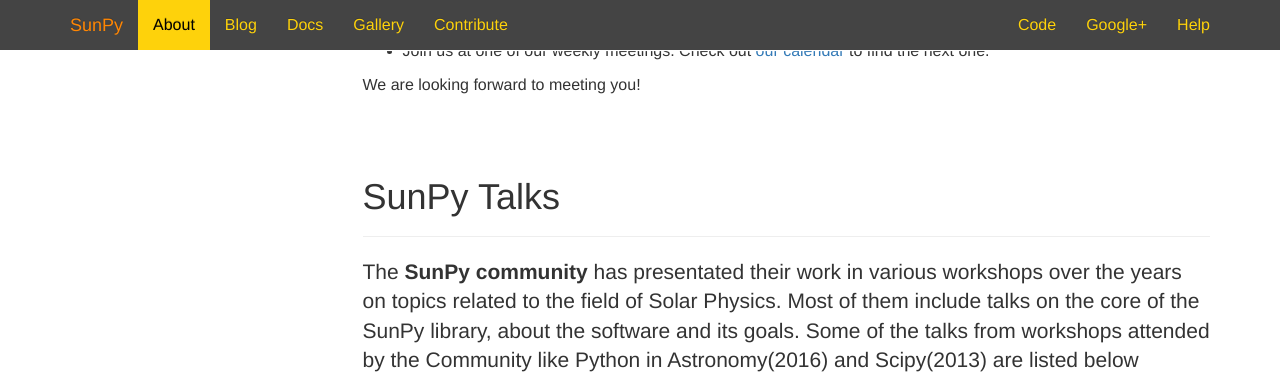
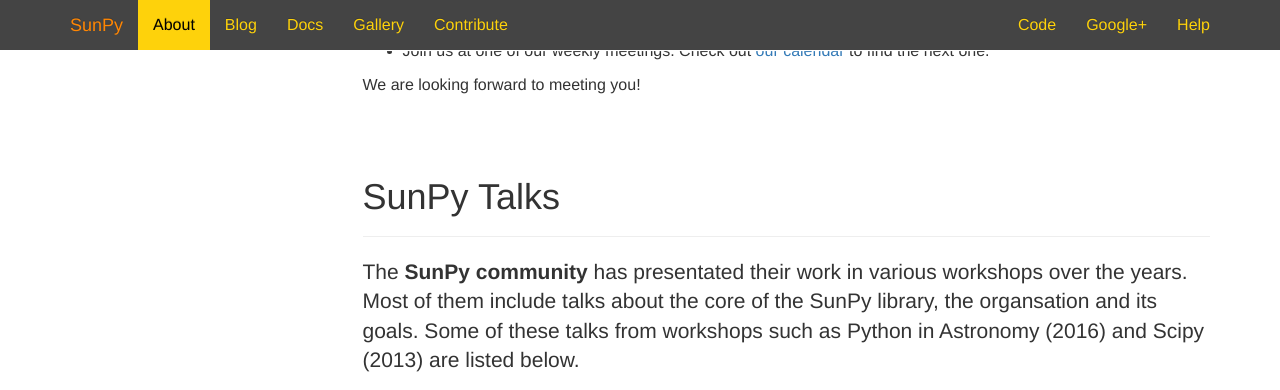
Before and after one commit to sunpy/sunpy.org, a Jekyll site: the page built from about.html, in a window 1280 px wide and 900 px high, scrolled down 1988 px, cut to the strip 0-390 px from the top of the window. Built offline with Jekyll 4.4.1, drawn with Linux system fonts in a browser that asks for light colours; comment, search, counter and statistics services are not loaded; some of the changed text lies outside the part shown.

Commit message:
Minor English Corrections

```diff
--- a/about.html
+++ b/about.html
@@ -17,7 +17,7 @@
   physics. SunPy is meant to be a free alternative to the
   <a href="http://www.lmsal.com/solarsoft/">SolarSoft</a> data analysis environment which
   is based on the <a href="http://www.exelisvis.com/ProductsServices/IDL.aspx">IDL</a>
-  scientific programming language sold by Exelis. Though SolarSoft is open-source IDL
+  scientific programming language sold by Exelis. Though SolarSoft is open-source, IDL
   is not and can be prohibitively expensive.
   The aim of the SunPy project is to provide the software tools necessary so that anyone
   can analyze solar data. SunPy is written using the <a href="http://www.python.org">Python
@@ -114,8 +114,9 @@
   <div class="page-header">
     <h1 id="talks">SunPy Talks </h1>
   </div>
-  <p class="lead">The <b>SunPy community</b> has presentated their work in various workshops over the years on topics related to the field of Solar Physics. Most of them include talks on the core of the SunPy library, about the software and its goals.
-   Some of the talks from workshops attended by the Community like Python in Astronomy(2016) and Scipy(2013) are listed below </p>
+  <p class="lead">The <b>SunPy community</b> has presentated their work in various workshops over the years.
+    Most of them include talks about the core of the SunPy library, the organsation and its goals.
+    Some of these talks from workshops such as Python in Astronomy (2016) and Scipy (2013) are listed below. </p>
 
 
 <div class="youtube-wrapper" style="padding-bottom:20px;
@@ -135,8 +136,7 @@
 
 <h3> Presentations </h3>
 <p>
-The community hosts many presentations related to this field.
-Some of the presentations are hosted on <a href="https://github.com/sunpy/presentations">SunPy Presentations</a>
+The community has done many presentations and some are hosted on <a href="https://github.com/sunpy/presentations">SunPy Presentations</a>
 </p>
 </div>
 
```
